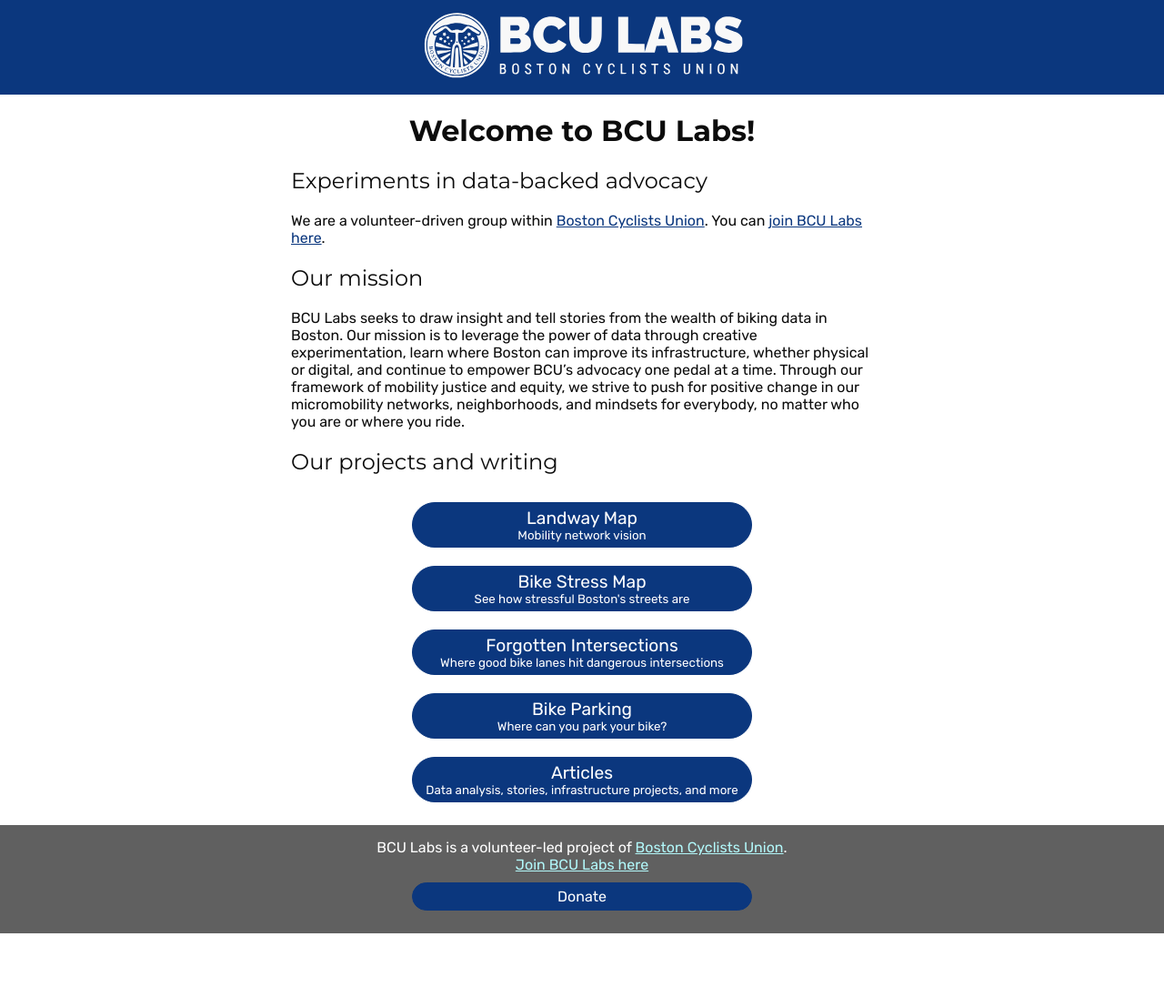
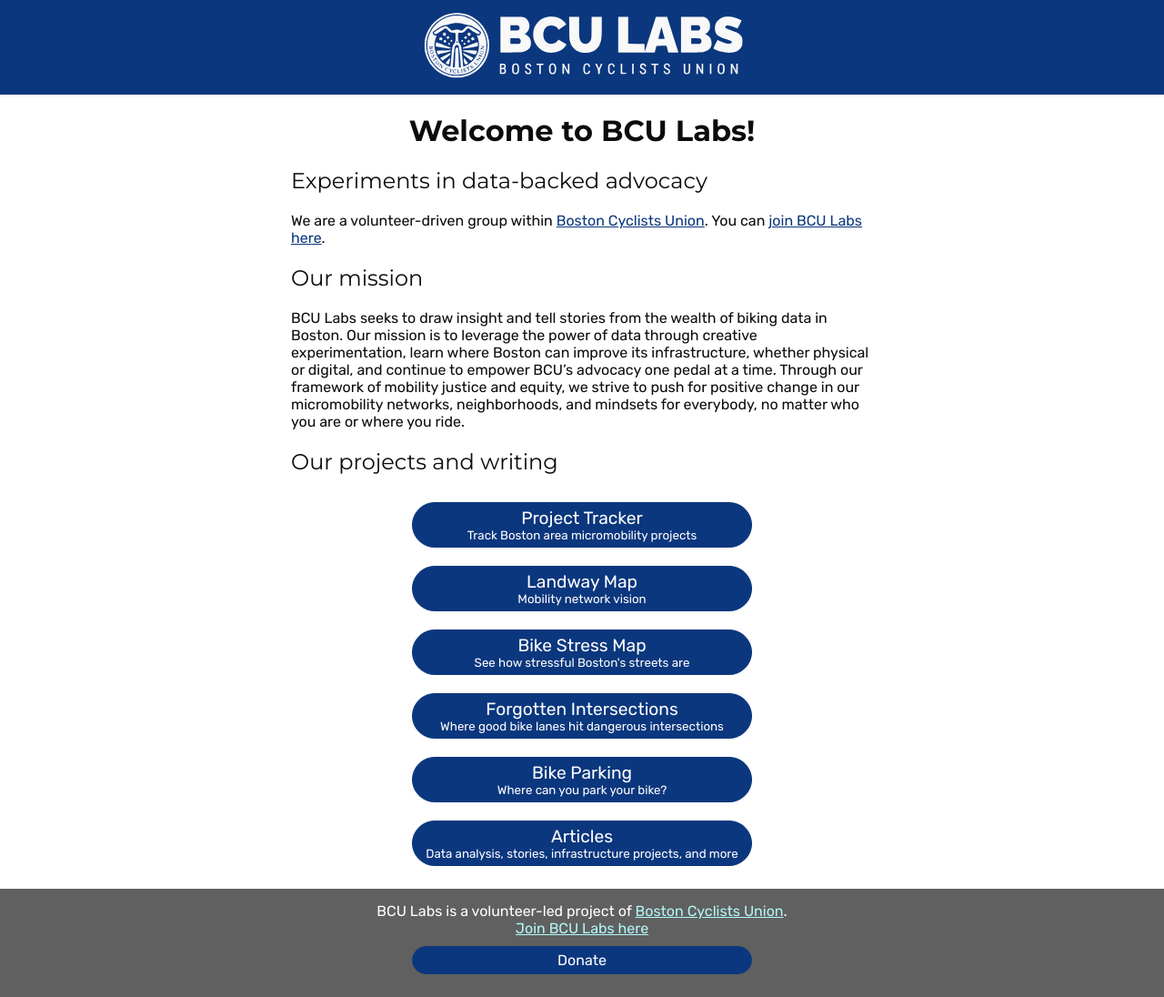
Before and after one commit to ZMYaro/bcu-labs-website, a Jekyll site: the page built from index.md, in a window 1280 px wide and 1096 px high. Shown: the whole window at 91% size. Built offline with Jekyll 4.4.1, drawn with Linux system fonts in a browser that asks for light colours.

Commit message:
Add project tracker link to home page

```diff
--- a/index.md
+++ b/index.md
@@ -15,6 +15,10 @@
 ## Our projects and writing
 
 <div class="featured-links">
+	<a class="link-button" href="projecttracker/">
+		<big>Project Tracker</big>
+		<small>Track Boston area micromobility projects</small>
+	</a>
 	<a class="link-button" href="https://landway.BostonCyclistsUnion.org" target="_blank">
 		<big>Landway Map</big>
 		<small>Mobility network vision</small>
```
